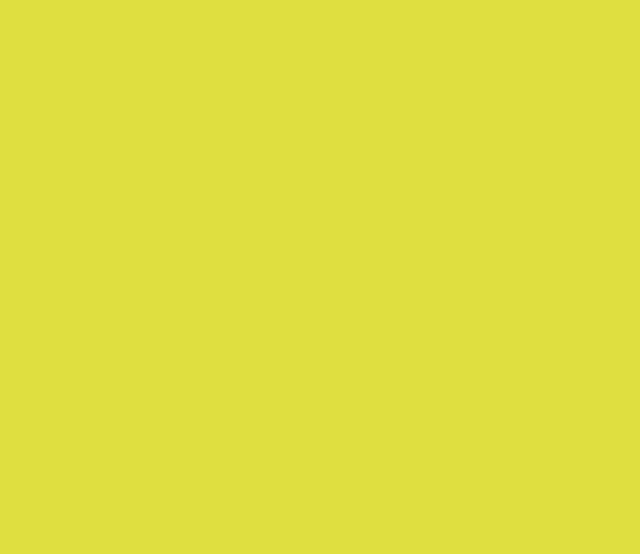
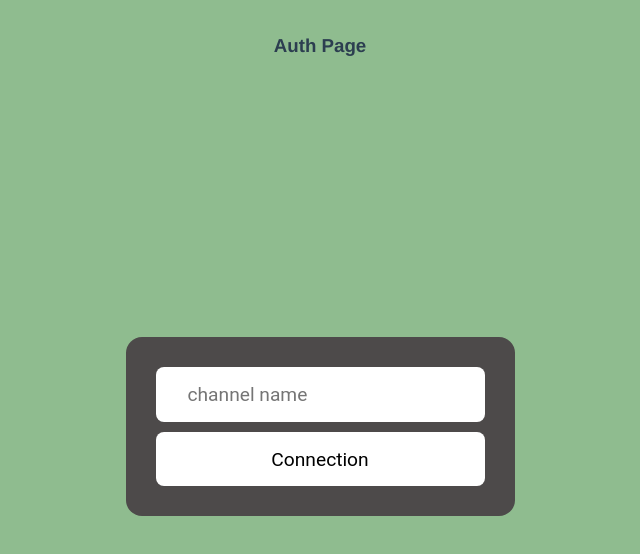
Before and after one commit to nalonluap/evr-stream-interactive, a Vue app in the folder client/: page /auth in a window 1280 px wide. Before the commit this address had no page. Shown: the top 554 px of the page, without its empty margins (336-976 px from the left). Built offline with nearby package versions, Linux system fonts and the light colour scheme.

Commit message:
ping-pong connection/check channel

```diff
--- a/client/src/router/index.js
+++ b/client/src/router/index.js
@@ -6,6 +6,7 @@ import CellWords from '../views/CellWords.vue';
 import InfoWords from '../views/InfoWords.vue';
 import MainPage from '../views/MainPage.vue';
 import PoleWords from '../views/PoleWords.vue';
+import AuthWords from '../views/AuthWords.vue';
 
 
 
@@ -36,6 +37,11 @@ const routes = [
         name: 'InfoWords',
         component: InfoWords
     },
+    {
+        path: '/auth',
+        name: 'AuthWords',
+        component: AuthWords
+    },
 ]
 
 
--- /dev/null
+++ b/client/src/views/AuthWords.vue
@@ -0,0 +1,108 @@
+<template>
+  <main>
+    <section class="home">
+      <div>
+        <h3>Auth Page</h3>
+      </div>
+      <div class="channel">
+        <input v-model="channelName" class="input-channel" placeholder="channel name">
+        <button class="button-channel" @click="checkChannel();">Connection</button>
+      </div>
+    </section>
+  </main>
+</template>
+
+<script>
+import axios from 'axios'
+import router from '../router/index.js'
+
+export default {
+  name: "AuthWords",
+  components: {},
+
+  data () {
+      return {
+        endpoint: 'localhost:3000/api/game/text/start',
+        gameId: null,
+        channelName: ''
+      }
+  },
+
+  created() {
+      this.checkConnection();
+  },
+
+  methods: {
+      checkChannel() {
+        axios.post(this.endpoint, {
+        channelName: this.channelName
+      })
+      .then(function (response) {
+        this.gameId = response.gameId
+        router.push({name: 'Main'});
+        console.log(this.gameId);
+        //alert('success');
+      })
+      .catch(function (error) {
+        console.log(error);
+        //router.push({name: 'Main'}); проверка роутера
+        //alert('faild');
+        });
+      }, //check channel and get gameId
+
+      checkConnection() {
+        axios.get(this.endpoint)
+          .then(response => {
+            //this.words = response.data;
+            console.log(response);
+          })
+          .catch(error => {
+            console.log('connection field');
+            console.log(error);
+            alert('connection field');
+          }) //client-server ping-pong
+      }
+  }
+};
+</script>
+
+<style>
+.h{
+  background-color: rgb(104, 131, 63);
+}
+.channel{
+  align-content: center;
+  margin-top: 35vh;
+  background-color: rgb(77, 74, 74);
+  padding: 30px;
+  border-radius: 1rem;
+}
+.input-channel{
+  font-family: 'Roboto', sans-serif;
+  text-color: rgb(0, 0, 0);
+  font-size: 1.2rem;
+	margin: 0 auto;
+  padding: 1rem 2rem;
+  border-radius: 0.5rem;
+  background-color: rgb(255, 255, 255);
+  border: none;
+  display: block;
+  transition: all 0.3s;
+}
+.button-channel{
+  width: 100%;
+  height: 54.4px;
+  margin-top: 10px;
+  font-family: 'Roboto', sans-serif;
+  border: none;
+  font-size: 1.2rem;
+  padding: 1rem 2rem;
+  border-radius: 0.5rem;
+  background-color: rgb(255, 255, 255);
+  display: block;
+  transition: all 0.3s;
+}
+.button-channel:active{
+  background-color:rgb(178, 177, 177)
+}
+</style>
--- a/client/src/views/MainPage.vue
+++ b/client/src/views/MainPage.vue
@@ -1,41 +1,13 @@
 <script>
 import PoleWords from './PoleWords.vue'
 import BoardWords from './BoardWords.vue'
-import axios from 'axios'
-
 
 export default {
   name: 'MainPage',
   components: {
     PoleWords,
     BoardWords
-  },
-
-  created() {
-      this.getAllWords();
-  },
-
-  data () {
-      return {
-        words: [],
-        endpoint: 'localhost',
-      }
-  },
-
-  methods: {
-      getAllWords() {
-        axios.get(this.endpoint)
-          .then(response => {
-            this.words = response.data;
-            console.log(this.words);
-          })
-          .catch(error => {
-            console.log('-----error-------');
-            console.log(error);
-          })
-      }
   }
-
 }
 </script>
 
@@ -50,7 +22,7 @@ export default {
       @close="showModal = false"
     />
   </transition>
-  <BoardWords :words=words />
+  <BoardWords />
 </template>
 
 <style>
```
Also changed, not shown: 1 other file (tests, documents, lock files or other folders).
